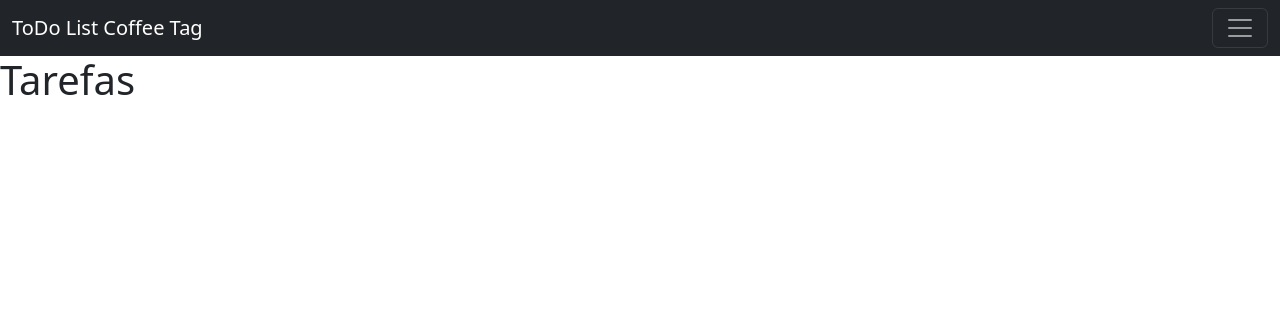
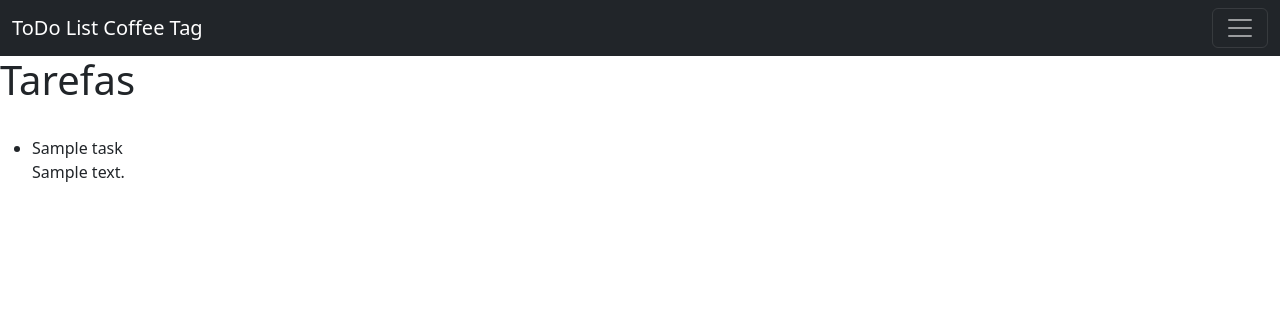
Before and after one commit to Leonardo-Lourenco/ToDo-django, a Django app: template tasks/templates/tasks.html in a window 1280 px wide. Shown: the top 316 px of the page. Run offline with Django 3.2, Linux system fonts and the light colour scheme; the template is opened without the code that fills it: most values are stand-ins (such as "Sample title", 1, 10 or a date in 2020).

Commit message:
Add files via upload

```diff
--- a/tasks/templates/criando_tarefa.html
+++ b/tasks/templates/criando_tarefa.html
@@ -5,6 +5,7 @@
     <h1> Criando Tarefas  </h1>
 
     {{error}}
+
     <form action="/criando/tarefa/" method="POST">
 
         {% csrf_token %}
--- a/tasks/templates/tasks.html
+++ b/tasks/templates/tasks.html
@@ -6,4 +6,37 @@
 
     <h1> Tarefas </h1>
 
+    <ul>
+
+        {% for task in tasks %}
+           <br>
+            {% if task.important %}
+
+                <strong> {{task.title}} </strong>
+
+                <br>
+
+                <p> {{task.describe}} </p>
+
+            {% else %}
+
+
+                <li>{{task.title}}</li>
+
+
+
+                <p> {{ task.describe}}</p>
+
+
+
+            {% endif %}
+
+
+
+
+
+        {% endfor %}
+
+    </ul>
+
 {% endblock %}
```
Also changed, not shown: tasks/views.py (+7 -3 lines), db.sqlite3.
